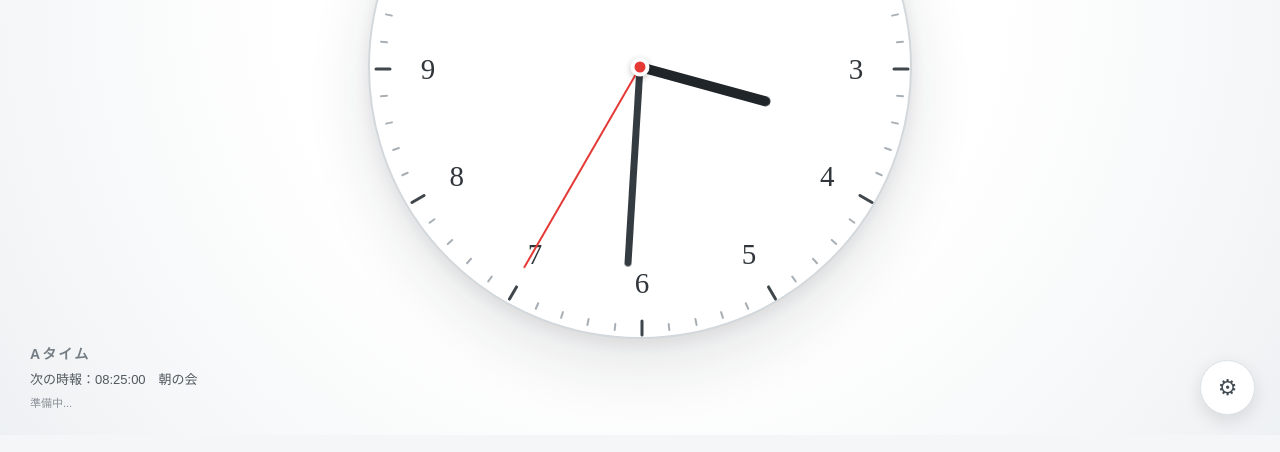
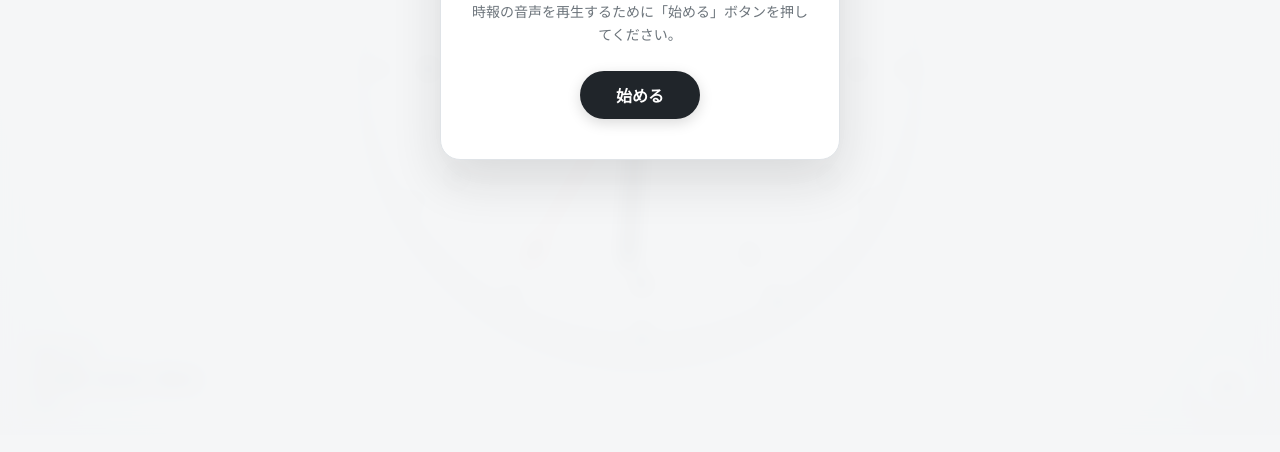
Before and after one commit to hasegawa-school/Fukumuro-clock, a plain HTML site: page index.html in a window 1280 px wide. Shown: the part 365-817 px from the top of the page. Drawn offline with Linux system fonts and the light colour scheme.

Commit message:
Update style.css

```diff
--- a/style.css
+++ b/style.css
@@ -1214,3 +1214,69 @@ button:focus-visible {
   }
 
 }
+
+/* =========================================
+   スタート画面（オーバーレイ）
+========================================= */
+.start-overlay {
+  position: fixed;
+  inset: 0;
+  z-index: 2000;
+  display: flex;
+  align-items: center;
+  justify-content: center;
+  background: rgba(245, 246, 247, 0.92);
+  backdrop-filter: blur(10px);
+  transition: opacity 0.3s ease, visibility 0.3s ease;
+}
+
+.start-overlay.hidden {
+  opacity: 0;
+  visibility: hidden;
+  pointer-events: none;
+}
+
+.start-card {
+  text-align: center;
+  padding: 40px 30px;
+  background: #ffffff;
+  border-radius: 20px;
+  box-shadow: 0 20px 50px rgba(0, 0, 0, 0.12);
+  border: 1px solid #dfe3e7;
+  max-width: 400px;
+  width: 90%;
+}
+
+.start-card h2 {
+  margin: 0 0 15px;
+  font-size: 24px;
+  color: #22272c;
+}
+
+.start-card p {
+  margin: 0 0 25px;
+  font-size: 14px;
+  color: #6c747b;
+  line-height: 1.6;
+}
+
+.start-button {
+  padding: 12px 36px;
+  font-size: 16px;
+  font-weight: 700;
+  color: #ffffff;
+  background: #20252a;
+  border: none;
+  border-radius: 999px;
+  cursor: pointer;
+  box-shadow: 0 4px 14px rgba(0, 0, 0, 0.15);
+  transition: background 0.2s ease, transform 0.1s ease;
+}
+
+.start-button:hover {
+  background: #3a4147;
+}
+
+.start-button:active {
+  transform: scale(0.96);
+}
```
